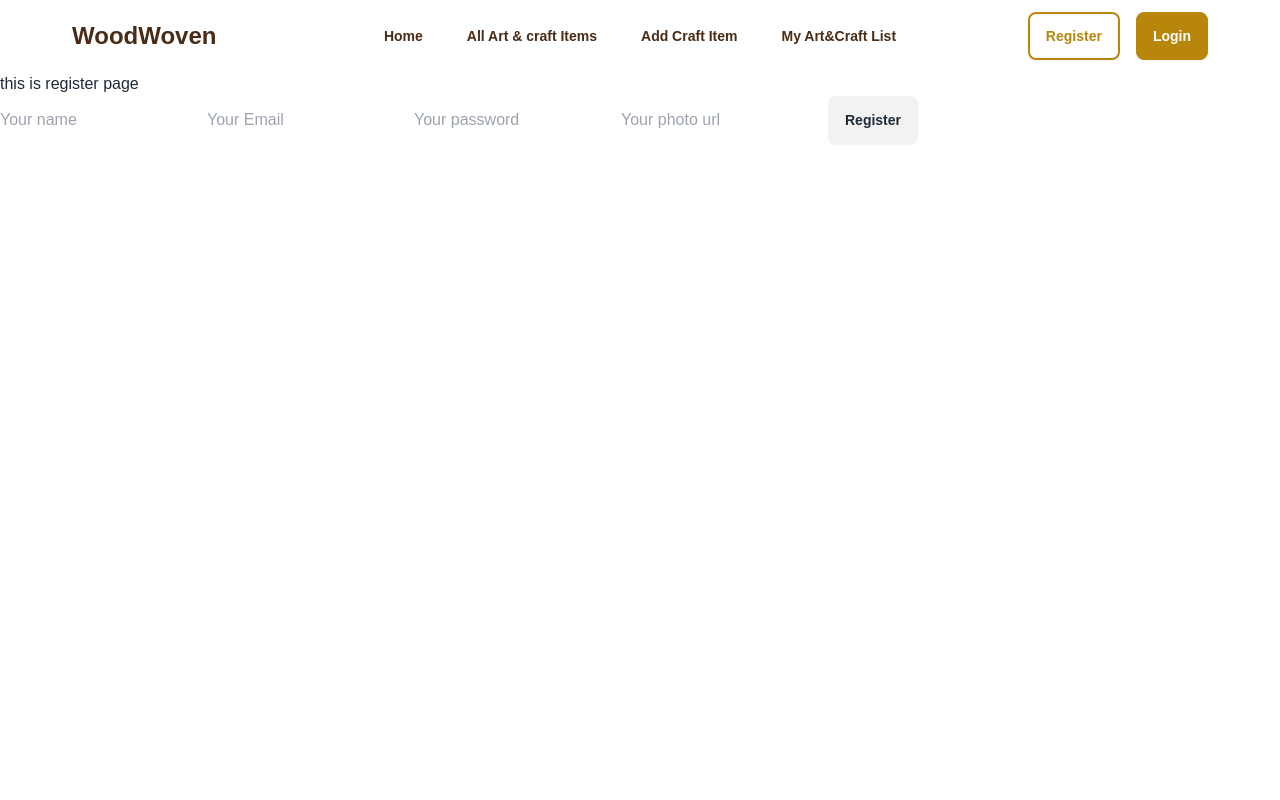
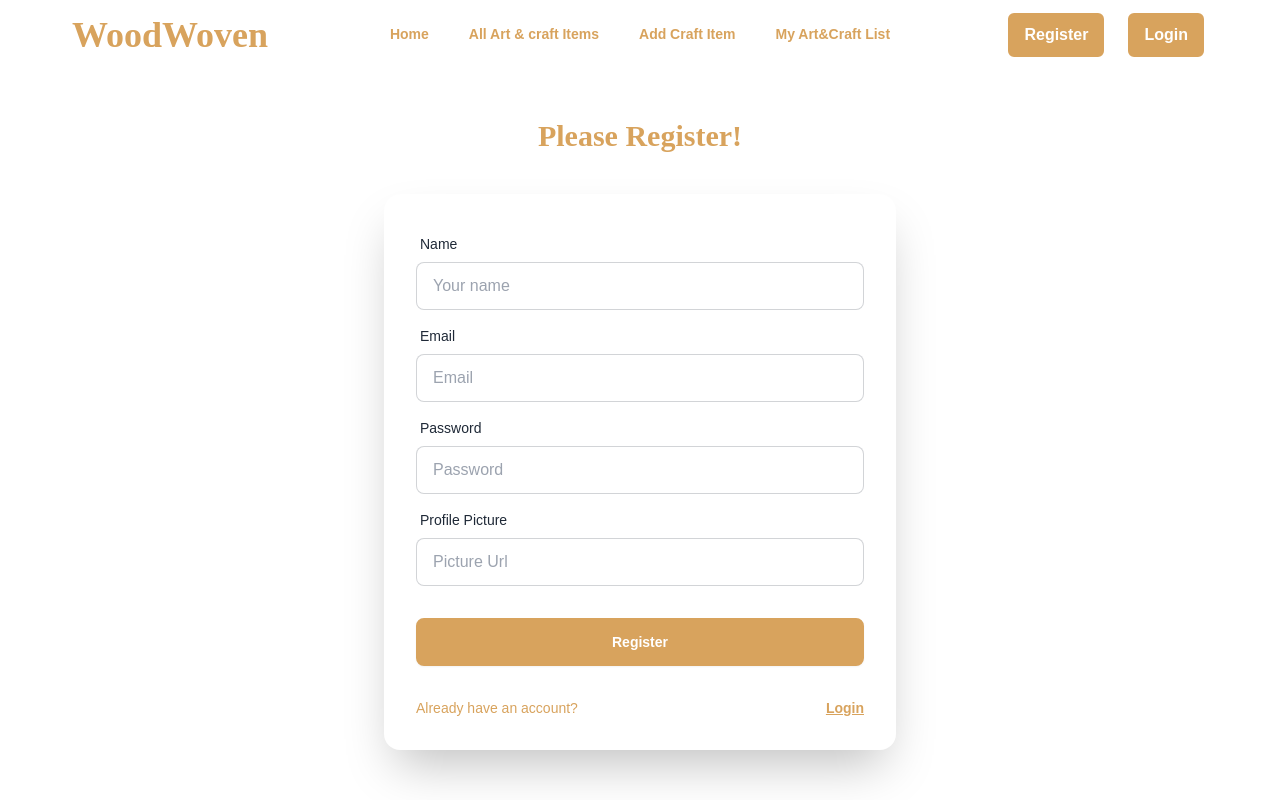
Before and after one commit to Meehnaaz-Basit/WoodWoven_Client, a React (Vite) app: page /register in a window 1280 px wide. Built offline with nearby package versions, Linux system fonts and the light colour scheme; no server answers.

Commit message:
desining login and register

```diff
--- a/package.json
+++ b/package.json
@@ -16,6 +16,7 @@
     "react": "^18.2.0",
     "react-dom": "^18.2.0",
     "react-router-dom": "^6.23.0",
+    "react-toastify": "^10.0.5",
     "sort-by": "^1.2.0",
     "sweetalert2": "^11.10.8"
   },
--- a/src/components/Nav.jsx
+++ b/src/components/Nav.jsx
@@ -1,6 +1,7 @@
 import { useContext } from "react";
 import { Link, NavLink } from "react-router-dom";
 import { AuthContext } from "../provider/AuthProvider";
+import Button from "./buttons/Button";
 
 const Nav = () => {
   const { user, logOut } = useContext(AuthContext);
@@ -13,8 +14,8 @@ const Nav = () => {
         to="/"
         className={({ isActive }) =>
           isActive
-            ? "border-2 border-darkBeige text-white bg-[#B8860B] py-2 px-3 mx-2  rounded-lg font-semibold"
-            : "border-2 border-transparent py-2 px-3 mx-2  rounded-lg font-semibold hover:border-[#B8860B] hover:text-white hover:bg-[#B8860B] transition-all"
+            ? " border-b-2 border-custom-jute text-custom-jute bg-transparent py-2 px-3 mx-2  font-semibold"
+            : "border-b-2 border-transparent text-custom-jute py-2 px-3 mx-2 font-semibold hover:border-custom-jute hover:text-custom-jute hover:bg-transparent transition-all"
         }
       >
         Home
@@ -24,8 +25,8 @@ const Nav = () => {
         to="/all-items"
         className={({ isActive }) =>
           isActive
-            ? "border-2 border-darkBeige text-w bg-[#B8860B] py-2 px-3 mx-2  rounded-lg font-semibold"
-            : "border-2 border-transparent py-2 px-3 mx-2  rounded-lg font-semibold hover:border-[#B8860B] hover:text-white hover:bg-[#B8860B] transition-all"
+            ? " border-b-2 border-custom-jute text-custom-jute bg-transparent py-2 px-3 mx-2  font-semibold"
+            : "border-b-2 border-transparent text-custom-jute py-2 px-3 mx-2 font-semibold hover:border-custom-jute hover:text-custom-jute hover:bg-transparent transition-all"
         }
       >
         All Art & craft Items
@@ -35,8 +36,8 @@ const Nav = () => {
         to="/add-cardItems"
         className={({ isActive }) =>
           isActive
-            ? "border-2 border-darkBeige text-white bg-[#B8860B] py-2 px-3 mx-2  rounded-lg font-semibold"
-            : "border-2 border-transparent py-2 px-3 mx-2  rounded-lg font-semibold hover:border-[#B8860B] hover:text-white hover:bg-[#B8860B] transition-all"
+            ? " border-b-2 border-custom-jute text-custom-jute bg-transparent py-2 px-3 mx-2  font-semibold"
+            : "border-b-2 border-transparent text-custom-jute py-2 px-3 mx-2 font-semibold hover:border-custom-jute hover:text-custom-jute hover:bg-transparent transition-all"
         }
       >
         Add Craft Item
@@ -45,8 +46,8 @@ const Nav = () => {
         to="/my-craft"
         className={({ isActive }) =>
           isActive
-            ? "border-2 border-darkBeige text-white bg-[#B8860B] py-2 px-3 mx-2  rounded-lg font-semibold"
-            : "border-2 border-transparent py-2 px-3 mx-2  rounded-lg font-semibold hover:border-[#B8860B] hover:text-white hover:bg-[#B8860B] transition-all"
+            ? " border-b-2 border-custom-jute text-custom-jute bg-transparent py-2 px-3 mx-2  font-semibold"
+            : "border-b-2 border-transparent text-custom-jute py-2 px-3 mx-2 font-semibold hover:border-custom-jute hover:text-custom-jute hover:bg-transparent transition-all"
         }
       >
         My Art&Craft List
@@ -54,7 +55,7 @@ const Nav = () => {
     </>
   );
   return (
-    <div className="container mx-auto max-w-[1300px] w-[90%] lg-w[88%] px-0 text-deepBrown">
+    <div className="container mx-auto max-w-[1300px] w-[90%] lg-w[88%] px-0">
       {/*  */}
       <div className="navbar bg-base-100 ">
         <div className="navbar-start">
@@ -82,7 +83,12 @@ const Nav = () => {
               {navMenu}
             </ul>
           </div>
-          <a className="text-2xl font-bold">WoodWoven</a>
+          <a
+            href="/"
+            className="text-4xl font-extrabold text-custom-jute font-oregano"
+          >
+            WoodWoven
+          </a>
         </div>
         <div className="navbar-center hidden lg:flex">
           <ul className="menu menu-horizontal px-1">{navMenu}</ul>
@@ -97,7 +103,7 @@ const Nav = () => {
             >
               {user.photoURL ? (
                 <img
-                  className="w-14 h-14 rounded-full border-2 border-darkBeige object-cover "
+                  className="w-14 h-14 rounded-full border-2 border-custom-jute object-cover "
                   // title={user.displayName}
                   src={user.photoURL}
                   alt="Profile"
@@ -114,25 +120,25 @@ const Nav = () => {
           ) : (
             <Link
               to="/register"
-              className="btn border-2 border-darkBeige text-darkBeige bg-transparent hover:bg-darkBeige hover:text-white hover:border-darkBeige"
+              // className="btn border-2  bg-transparent hover:text-white "
             >
-              Register
+              <Button buttonText="Register"></Button>
             </Link>
           )}
           {/* login and logout */}
           {user ? (
-            <button
-              onClick={handleLogOut}
-              className="btn border-teal-500 bg-teal-500 text-white font-bold"
-            >
-              LogOut
-            </button>
+            // <button onClick={handleLogOut} className="btn text-white font-bold">
+            //   LogOut
+            // </button>
+            <Link onClick={handleLogOut}>
+              <Button buttonText="LogOut" onClick={handleLogOut}></Button>
+            </Link>
           ) : (
-            <Link
-              to="/login"
-              className="btn border-darkBeige bg-darkBeige text-white font-bold"
-            >
-              Login
+            // <Link to="/login" className="btn  text-white font-bold">
+            //   Login
+            // </Link>
+            <Link to="/login">
+              <Button buttonText="Login"></Button>
             </Link>
           )}
           {/*  */}
--- /dev/null
+++ b/src/components/buttons/Button.jsx
@@ -0,0 +1,12 @@
+const Button = ({ buttonText }) => {
+  return (
+    <div className="rounded-md px-3.5 py-2 m-1 overflow-hidden relative group cursor-pointer border-2 font-medium border-custom-jute  text-white bg-custom-jute">
+      <span className="absolute w-64 h-0 transition-all duration-300 origin-center rotate-45 -translate-x-10 bg-white top-1/2 group-hover:h-64 group-hover:-translate-y-32 ease"></span>
+      <span className="relative font-bold text-white transition duration-300 group-hover:text-custom-jute  ease">
+        {buttonText}
+      </span>
+    </div>
+  );
+};
+
+export default Button;
--- a/src/pages/Register.jsx
+++ b/src/pages/Register.jsx
@@ -1,43 +1,252 @@
-import { useContext } from "react";
+// import { useContext } from "react";
+// import { AuthContext } from "../provider/AuthProvider";
+// import { updateProfile } from "firebase/auth";
+
+// const Register = () => {
+//   const { createUser } = useContext(AuthContext);
+
+//   const handleRegister = (e) => {
+//     e.preventDefault();
+//     const name = e.target.name.value;
+//     const email = e.target.email.value;
+//     const password = e.target.password.value;
+//     const photoURL = e.target.photoURL.value;
+
+//     const regInfo = { name, email, password, photoURL };
+//     console.log(regInfo, createUser);
+
+//     //
+
+//     createUser(email, password)
+//       .then((result) => {
+//         console.log(result.user, email, password);
+
+//         updateProfile(result.user, { displayName: name, photoURL: photoURL });
+//         console.log(name, photoURL, "update");
+//       })
+//       .catch((error) => {
+//         console.error(error);
+//       });
+//   };
+//   return (
+//     <div>
+//       <h2>this is register page</h2>
+//       <form onSubmit={handleRegister}>
+//         <input type="text" name="name" placeholder="Your name" required />
+//         <input type="email" name="email" placeholder="Your Email" />
+//         <input type="password" name="password" placeholder="Your password" />
+//         <input type="text" name="photoURL" placeholder="Your photo url" />
+//         <button className="btn">Register</button>
+//       </form>
+//     </div>
+//   );
+// };
+
+// export default Register;
+
+import { useContext, useEffect, useState } from "react";
+import { Link, useLocation, useNavigate } from "react-router-dom";
 import { AuthContext } from "../provider/AuthProvider";
 import { updateProfile } from "firebase/auth";
+// import AOS from "aos";
+// import "aos/dist/aos.css";
+// import { FaEye, FaEyeSlash } from "react-icons/fa6";
+// import { Helmet } from "react-helmet-async";
+// import { updateProfile } from "firebase/auth";
+// import { toast } from "react-toastify";
+// import "react-toastify/dist/ReactToastify.css";
 
 const Register = () => {
+  // useEffect(() => {
+  //   AOS.init({ duration: "1000" });
+  // }, []);
+  // const [showPassword, setShowPassword] = useState(false);
   const { createUser } = useContext(AuthContext);
+  const location = useLocation();
+  const navigate = useNavigate();
 
   const handleRegister = (e) => {
     e.preventDefault();
-    const name = e.target.name.value;
-    const email = e.target.email.value;
-    const password = e.target.password.value;
-    const photoURL = e.target.photoURL.value;
 
-    const regInfo = { name, email, password, photoURL };
-    console.log(regInfo, createUser);
+    const form = new FormData(e.currentTarget);
 
-    //
+    const name = form.get("name");
+    const email = form.get("email");
+    const password = form.get("password");
+    const photoURL = form.get("photoURL");
 
-    createUser(email, password)
+    console.log(name, email, password, photoURL);
+
+    // Password validation
+    // if (!containsUppercase(password)) {
+    //   toast.error("Password must contain an uppercase letter");
+
+    //   return;
+    // }
+    // if (!containsLowercase(password)) {
+    //   toast.error("Password must contain a lowercase letter");
+
+    //   return;
+    // }
+    // if (!hasSufficientLength(password)) {
+    //   toast.error("Password must be at least 6 characters long");
+
+    //   return;
+    // }
+
+    // create user
+    createUser(email, password, photoURL)
       .then((result) => {
-        console.log(result.user, email, password);
+        console.log(result.user);
 
         updateProfile(result.user, { displayName: name, photoURL: photoURL });
         console.log(name, photoURL, "update");
+
+        // navigate after register
+
+        navigate(location?.state ? location.state : "/login");
+
+        // toast.success("Registered Successfully ");
       })
       .catch((error) => {
         console.error(error);
+        // if (error.code === "auth/email-already-in-use") {
+        //   toast.error(
+        //     "Email is already in use. Please use a different email address."
+        //   );
+        // } else {
+        //   toast.error("Error registering");
+        // }
       });
   };
+
+  //
+
+  //
+
+  // Function to check if password contains an uppercase letter
+  // const containsUppercase = (str) => {
+  //   for (let i = 0; i < str.length; i++) {
+  //     if (str[i] >= "A" && str[i] <= "Z") {
+  //       return true;
+  //     }
+  //   }
+  //   return false;
+  // };
+
+  // Function to check if password contains a lowercase letter
+  // const containsLowercase = (str) => {
+  //   for (let i = 0; i < str.length; i++) {
+  //     if (str[i] >= "a" && str[i] <= "z") {
+  //       return true;
+  //     }
+  //   }
+  //   return false;
+  // };
+
+  // Function to check if password has sufficient length
+  // const hasSufficientLength = (str) => {
+  //   return str.length >= 6;
+  // };
+
+  //
+
   return (
     <div>
-      <h2>this is register page</h2>
-      <form onSubmit={handleRegister}>
-        <input type="text" name="name" placeholder="Your name" required />
-        <input type="email" name="email" placeholder="Your Email" />
-        <input type="password" name="password" placeholder="Your password" />
-        <input type="text" name="photoURL" placeholder="Your photo url" />
-        <button className="btn">Register</button>
-      </form>
+      {/* <Helmet>
+        <title>ResidenceHub - Register </title>
+      </Helmet> */}
+      <div className=" min-h-[70%] my-8">
+        <div className="hero-content flex-col max-w-full ">
+          <div className="text-center" data-aos="zoom-in">
+            <h1 className="text-3xl font-bold text-custom-jute font-oregano">
+              Please Register!
+            </h1>
+          </div>
+          <div
+            className="card shrink-0 w-full max-w-lg shadow-2xl bg-base-100 mt-6"
+            data-aos="zoom-in"
+          >
+            <form onSubmit={handleRegister} className="card-body">
+              <div className="form-control">
+                <label className="label">
+                  <span className="label-text">Name</span>
+                </label>
+                <input
+                  type="text"
+                  placeholder="Your name"
+                  name="name"
+                  className="input input-bordered"
+                  required
+                />
+              </div>
+              <div className="form-control">
+                <label className="label">
+                  <span className="label-text">Email</span>
+                </label>
+                <input
+                  type="email"
+                  placeholder="Email"
+                  name="email"
+                  className="input input-bordered"
+                  required
+                />
+              </div>
+              <div className="form-control relative">
+                <label className="label">
+                  <span className="label-text">Password</span>
+                </label>
+                <input
+                  // type={showPassword ? "text" : "password"}
+                  type="password"
+                  name="password"
+                  placeholder="Password"
+                  className="input input-bordered"
+                  required
+                />
+                {/* <span
+                  className="absolute right-6 bottom-4"
+                  onClick={() => setShowPassword(!showPassword)}
+                >
+                  {showPassword ? (
+                    <FaEye className="text-gray-600 cursor-pointer"></FaEye>
+                  ) : (
+                    <FaEyeSlash className="text-gray-600 cursor-pointer"></FaEyeSlash>
+                  )}
+                </span> */}
+              </div>
+              <div className="form-control">
+                <label className="label">
+                  <span className="label-text">Profile Picture</span>
+                </label>
+                <input
+                  type="text"
+                  name="photoURL"
+                  placeholder="Picture Url"
+                  className="input input-bordered"
+                  required
+                />
+              </div>
+              <div className="form-control mt-6">
+                <button className="btn w-full border-2 border-custom-jute bg-custom-jute text-white font-bold hover:bg-transparent hover:border-custom-jute hover:text-custom-jute">
+                  Register
+                </button>
+              </div>
+            </form>
+            <div className="flex justify-between p-8 pt-0 text-sm text-custom-jute">
+              <div>
+                <p> Already have an account?</p>
+              </div>
+
+              <div>
+                <Link to="/login" className=" underline font-bold">
+                  Login
+                </Link>
+              </div>
+            </div>
+          </div>
+        </div>
+      </div>
     </div>
   );
 };
--- a/tailwind.config.js
+++ b/tailwind.config.js
@@ -8,14 +8,8 @@ export default {
       oregano: ["Oregano", "cursive"],
     },
     colors: {
-      deepBrown: "#4A2C16",
-      darkBeige: "#B8860B",
-      darkGray: "#333333",
-      forestGreen: "#228B22",
-      oliveGreen: "#556B2F",
-      chocolate: "#8B4513",
-      white: "#FFFFFF",
-      black: "#000000",
+      "custom-jute": "#d8a35d",
+      white: "#ffffff",
     },
   },
   plugins: [require("daisyui")],
```
Also changed, not shown: src/index.css (+7 -0 lines), src/pages/Home.jsx (+2 -11 lines), src/pages/Login.jsx (+23 -13 lines), 1 other file (tests, documents, lock files or other folders).
